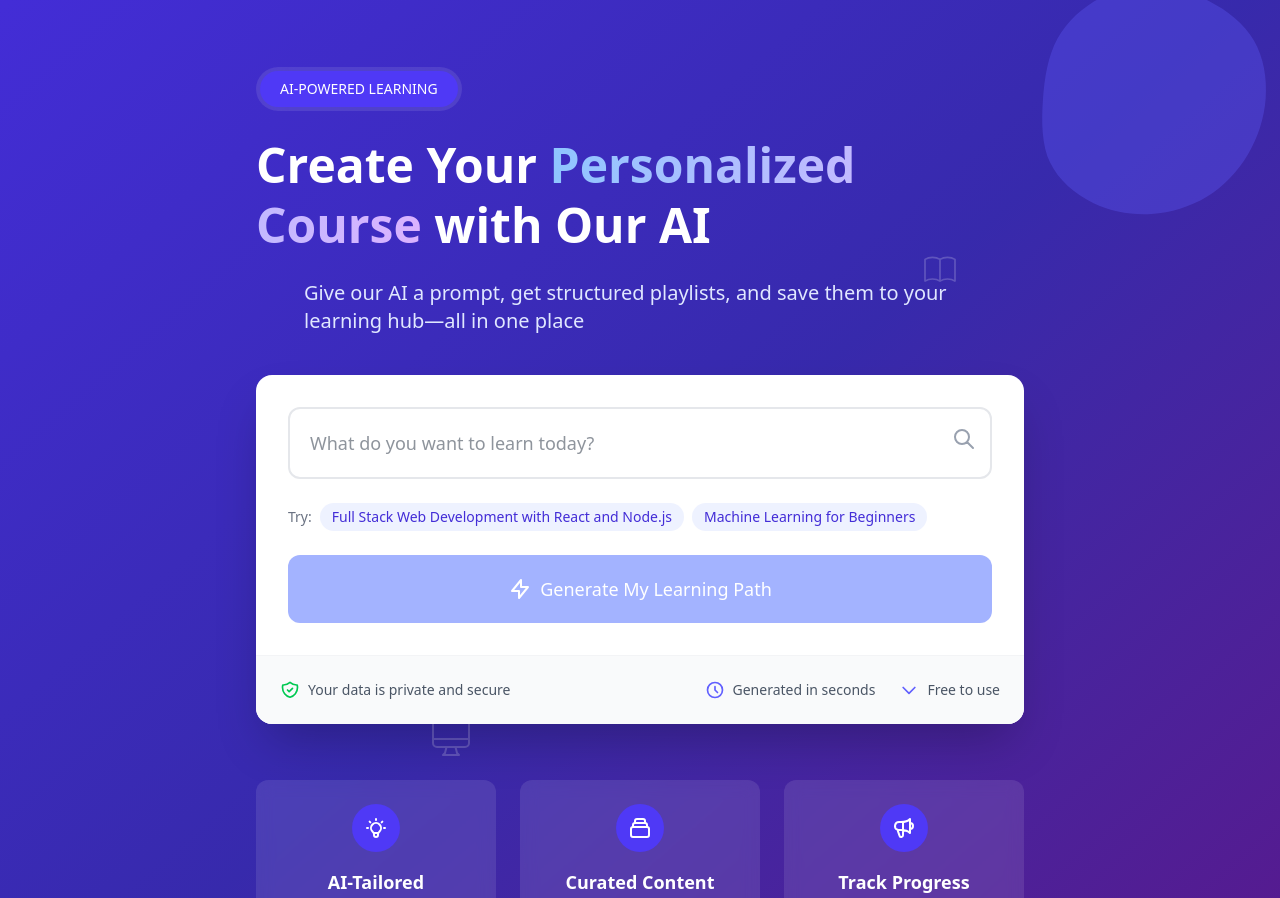
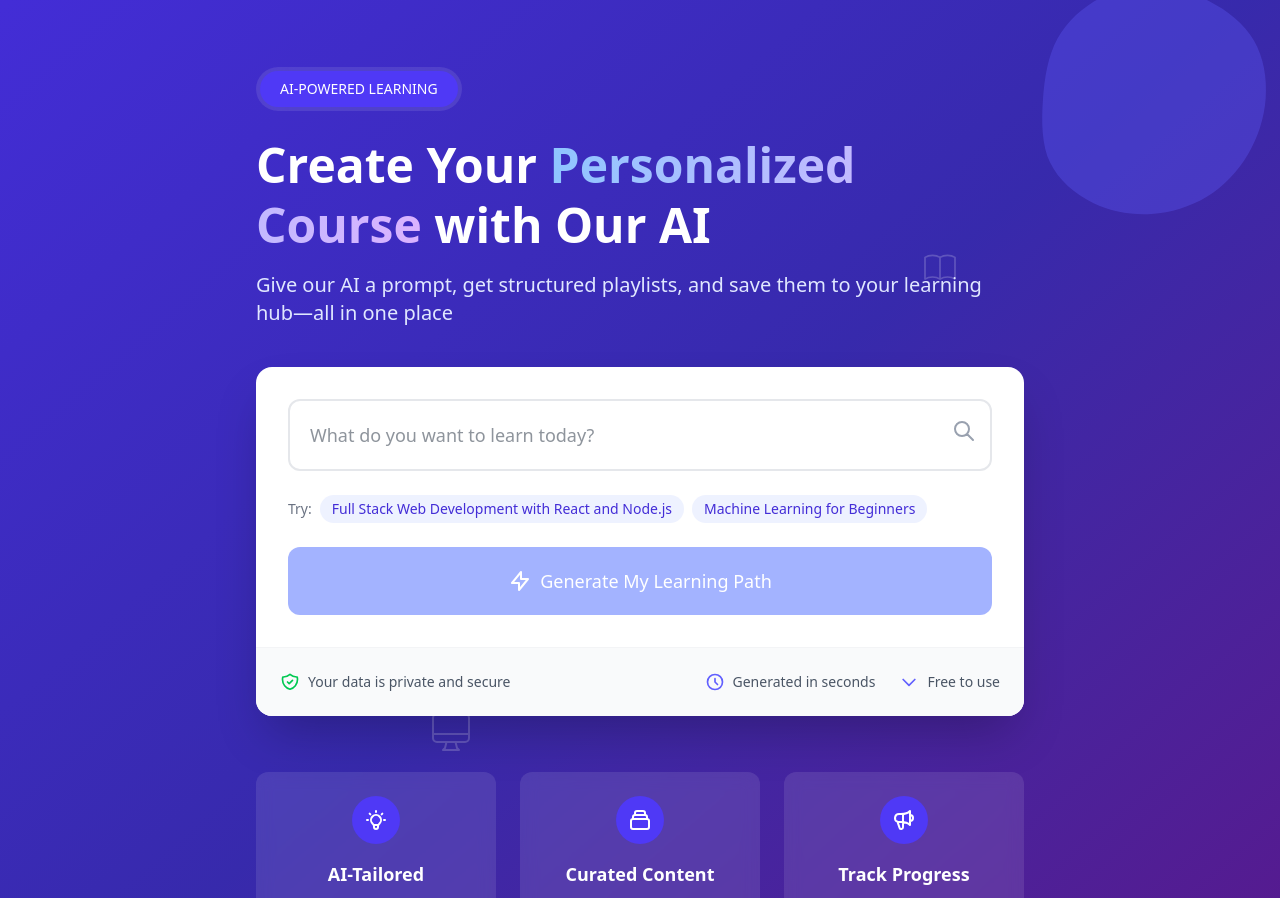
Before and after one commit to Pranay-Dommati/thestudent, a React (Vite) app in the folder frontend/: page / in a window 1280 px wide. Shown: the part 1934-2832 px from the top of the page. Built offline with nearby package versions, Linux system fonts and the light colour scheme.

Commit message:
alignment adjusting

```diff
--- a/frontend/src/components/HomePage/AIGeneratedLearningPath/AIGeneratedLearningPath.jsx
+++ b/frontend/src/components/HomePage/AIGeneratedLearningPath/AIGeneratedLearningPath.jsx
@@ -71,12 +71,17 @@ const AIGeneratedLearningPath = () => {
             </div>
           </div>
 
-          <h2 className="text-4xl md:text-5xl font-bold mb-6 leading-tight">
-            Create Your <span className="text-transparent bg-clip-text bg-gradient-to-r from-blue-300 to-purple-300">Personalized Course</span> with Our AI
-          </h2>
-          <p className="text-xl text-indigo-100 mb-10 max-w-2xl mx-auto">
-          Give our AI a prompt, get structured playlists, and save them to your learning hub—all in one place          </p>
+          {/* Remove text-center from parent div and adjust heading alignment */}
+          <div className="flex flex-col items-start">
+            <h2 className="text-4xl md:text-5xl font-bold mb-4 leading-tight">
+              Create Your <span className="text-transparent bg-clip-text bg-gradient-to-r from-blue-300 to-purple-300">Personalized Course</span> with Our AI
+            </h2>
+            <p className="text-xl text-indigo-100 mb-10">
+              Give our AI a prompt, get structured playlists, and save them to your learning hub—all in one place
+            </p>
+          </div>
 
+          {/* Rest of the content remains the same */}
           <div className="bg-white rounded-2xl shadow-2xl overflow-hidden transition-all duration-300 transform hover:scale-[1.01]">
             <div className="p-8">
               <div className="relative mb-6">
```
